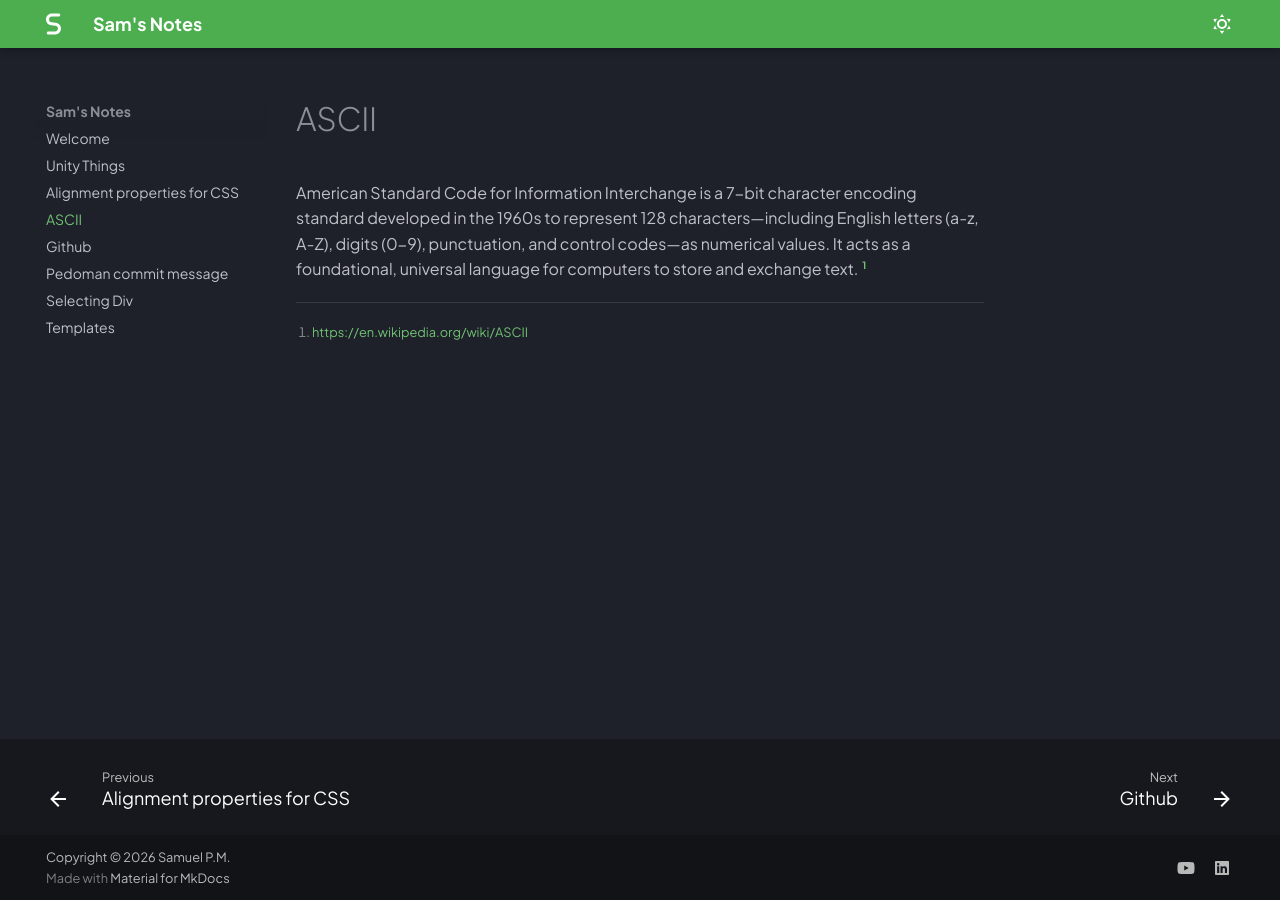
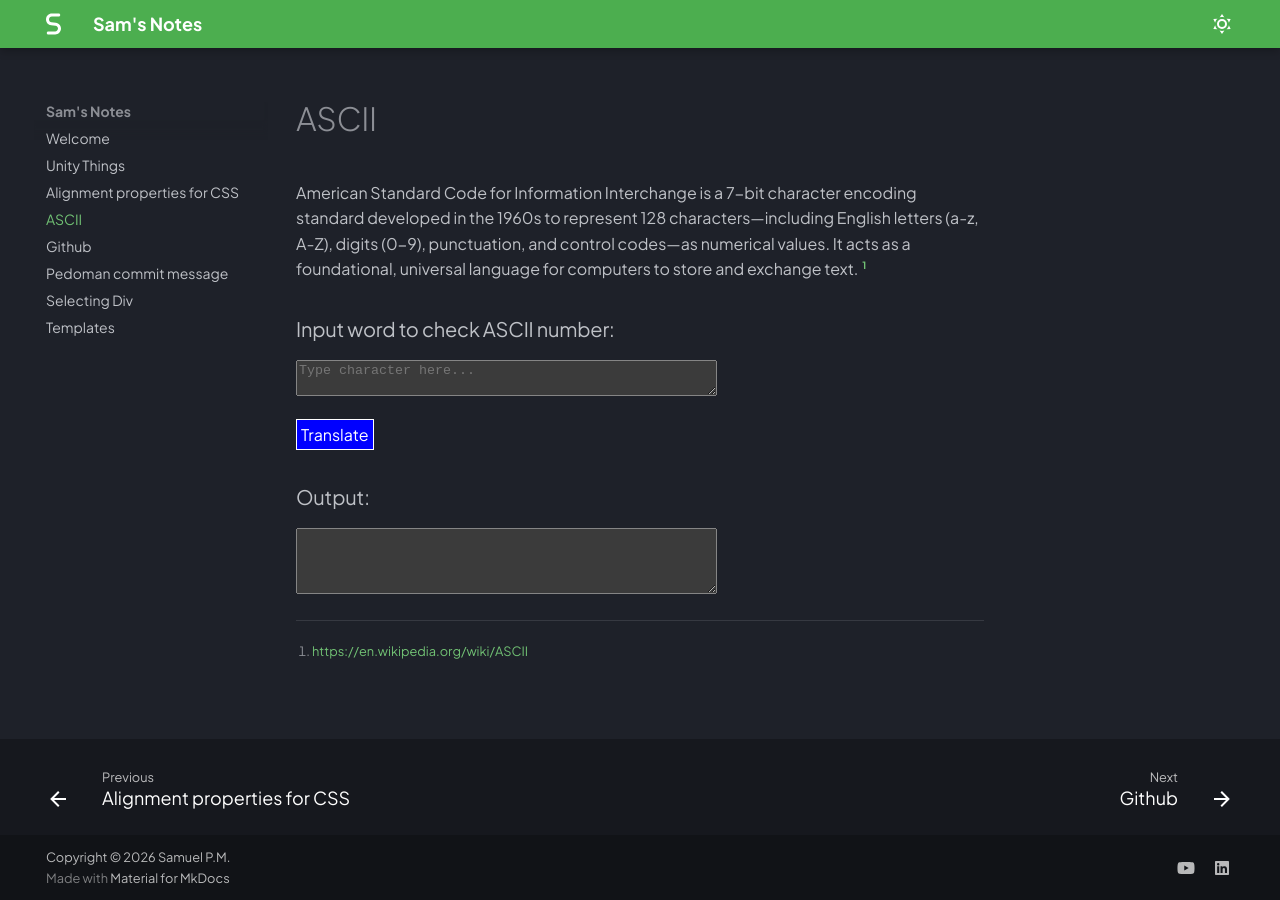
Before and after one commit to sampm092/my-notes, an MkDocs documentation site: the page built from docs/ascii.md, in a window 1280 px wide. Built offline with MkDocs 1.6.1 and Material for MkDocs 9.7.7, drawn with Linux system fonts in a browser that asks for light colours.

Commit message:
feat(ascii.md): add interactive ASCII character translator

```diff
--- a/docs/ascii.md
+++ b/docs/ascii.md
@@ -2,5 +2,21 @@
 
 American Standard Code for Information Interchange is a 7-bit character encoding standard developed in the 1960s to represent 128 characters—including English letters (a-z, A-Z), digits (0-9), punctuation, and control codes—as numerical values. It acts as a foundational, universal language for computers to store and exchange text. [^1]
 
+<h3>Input word to check ASCII number:</h3>
+<textarea id="input" name="input" placeholder="Type character here..." cols="50"></textarea>
+<button onclick="changeAscii()" style="border: 1px solid white; padding:4px; color: white;background-color: blue">Translate</button>
+<h3>Output:</h3>
+<textarea id="outputText" rows="4" cols="50" readonly></textarea>
 
 [^1]: [https://en.wikipedia.org/wiki/ASCII](https://en.wikipedia.org/wiki/ASCII)
+
+<script>
+    function changeAscii() {
+        let text = document.getElementById('input').value;
+        let asciied = "";
+        for (let i = 0; i < text.length; i++) {
+            asciied += (`Character: ${text[i]}, ASCII: ${text.charCodeAt(i)}\n`);
+        }
+        document.getElementById('outputText').value = asciied;
+    }
+</script>
```
